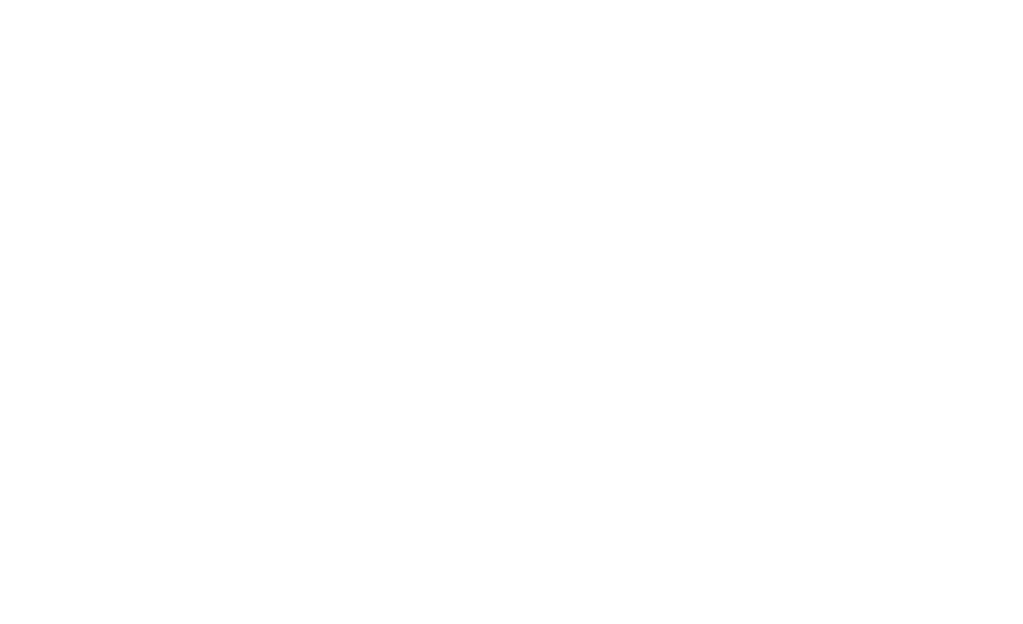
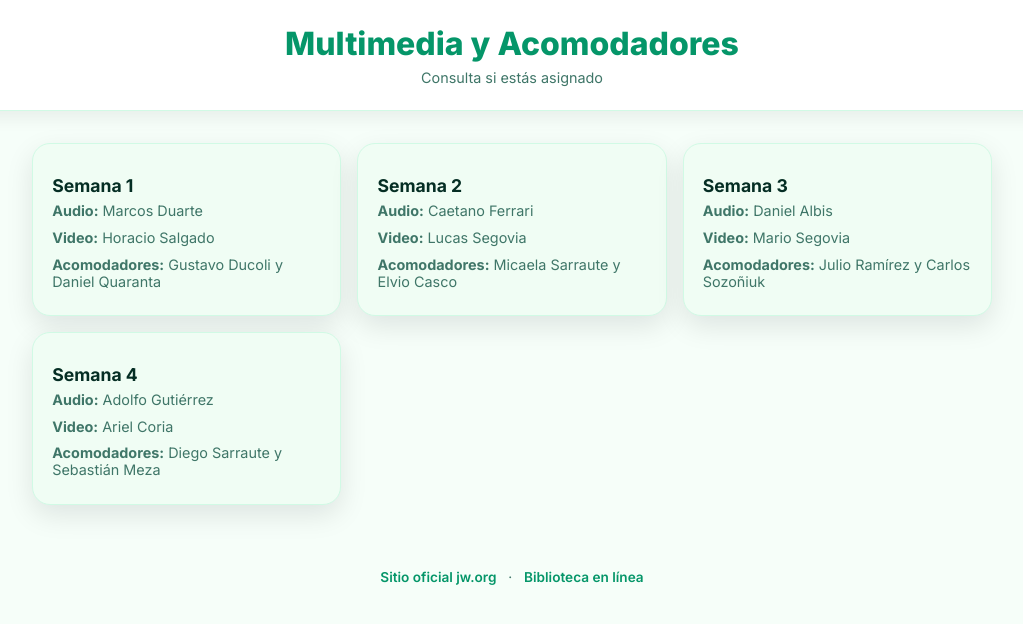
Before and after one commit to s1m0n4ss/NG-tablero-2, a plain HTML site: page audio-video-acomodadores.html in a window 1280 px wide. Shown: the whole page, without its empty margins (128-1151 px from the left). Drawn offline with Linux system fonts and the light colour scheme.

Commit message:
Update audio-video-acomodadores.html

```diff
--- a/audio-video-acomodadores.html
+++ b/audio-video-acomodadores.html
@@ -1 +1,129 @@
-<!-- Audio y Video | Acomodadores -->
+<!DOCTYPE html>
+<html lang="es">
+<head>
+  <meta charset="UTF-8" />
+  <meta name="viewport" content="width=device-width, initial-scale=1, viewport-fit=cover" />
+  <title>Multimedia y Acomodadores – Congregación Norte Garín</title>
+  <meta name="color-scheme" content="light dark" />
+  <link href="https://fonts.googleapis.com/css2?family=Inter:wght@400;600;700;800&display=swap" rel="stylesheet" />
+
+  <style>
+    :root {
+      --border:#d1fae5; --card:#f0fdf4; --surface:#ffffff;
+      --brand:#059669; --text:#052e24; --text2:#3f7668;
+      --radius:18px; --shadow:0 10px 28px rgba(2,6,23,.10);
+    }
+    @media (prefers-color-scheme: dark) {
+      :root {
+        --border:#134e4a; --card:#064e3b; --surface:#021f18;
+        --brand:#34d399; --text:#ecfdf5; --text2:#a7f3d0;
+      }
+      body { background:#011d15; }
+    }
+
+    body {
+      font-family:'Inter',sans-serif;
+      background:#f6fef9;
+      color:var(--text);
+      margin:0;
+    }
+
+    header {
+      position:sticky; top:0; z-index:10;
+      text-align:center;
+      padding:1.5rem 1rem;
+      background:var(--surface);
+      border-bottom:1px solid var(--border);
+      box-shadow:0 8px 16px rgba(2,6,23,.06);
+    }
+
+    header h1 {
+      font-size:clamp(1.4rem,4vw,2rem);
+      font-weight:800;
+      color:var(--brand);
+      margin:0;
+    }
+    header p { margin:.4rem 0 0; color:var(--text2); }
+
+    main {
+      max-width:960px;
+      margin:2rem auto;
+      padding:0 1rem;
+      display:grid;
+      gap:1rem;
+      grid-template-columns:repeat(auto-fit,minmax(280px,1fr));
+    }
+
+    .card {
+      background:var(--card);
+      border:1px solid var(--border);
+      border-radius:var(--radius);
+      box-shadow:var(--shadow);
+      padding:1rem 1.2rem;
+      transition:transform .2s, box-shadow .2s;
+    }
+    .card:hover {
+      transform:translateY(-5px);
+      box-shadow:0 12px 24px rgba(2,6,23,.12);
+    }
+
+    h2 { font-weight:700; font-size:1.1rem; color:var(--text); margin-bottom:.4rem; }
+    p { color:var(--text2); font-size:.9rem; margin:.1rem 0 .6rem; }
+
+    footer {
+      text-align:center;
+      padding:2rem 1rem;
+      font-size:.85rem;
+      color:var(--text2);
+    }
+    footer a {
+      color:var(--brand);
+      font-weight:600;
+      text-decoration:none;
+      margin:0 .5rem;
+    }
+  </style>
+</head>
+
+<body>
+  <header>
+    <h1>Multimedia y Acomodadores</h1>
+    <p>Consulta si estás asignado</p>
+  </header>
+
+  <main>
+    <div class="card">
+      <h2>Semana 1</h2>
+      <p><b>Audio:</b> Marcos Duarte</p>
+      <p><b>Video:</b> Horacio Salgado</p>
+      <p><b>Acomodadores:</b> Gustavo Ducoli y Daniel Quaranta</p>
+    </div>
+
+    <div class="card">
+      <h2>Semana 2</h2>
+      <p><b>Audio:</b> Caetano Ferrari</p>
+      <p><b>Video:</b> Lucas Segovia</p>
+      <p><b>Acomodadores:</b> Micaela Sarraute y Elvio Casco</p>
+    </div>
+
+    <div class="card">
+      <h2>Semana 3</h2>
+      <p><b>Audio:</b> Daniel Albis</p>
+      <p><b>Video:</b> Mario Segovia</p>
+      <p><b>Acomodadores:</b> Julio Ramírez y Carlos Sozoñiuk</p>
+    </div>
+
+    <div class="card">
+      <h2>Semana 4</h2>
+      <p><b>Audio:</b> Adolfo Gutiérrez</p>
+      <p><b>Video:</b> Ariel Coria</p>
+      <p><b>Acomodadores:</b> Diego Sarraute y Sebastián Meza</p>
+    </div>
+  </main>
+
+  <footer>
+    <a href="https://www.jw.org" target="_blank">Sitio oficial jw.org</a> ·
+    <a href="https://wol.jw.org/es" target="_blank">Biblioteca en línea</a>
+  </footer>
+</body>
+</html>
```
